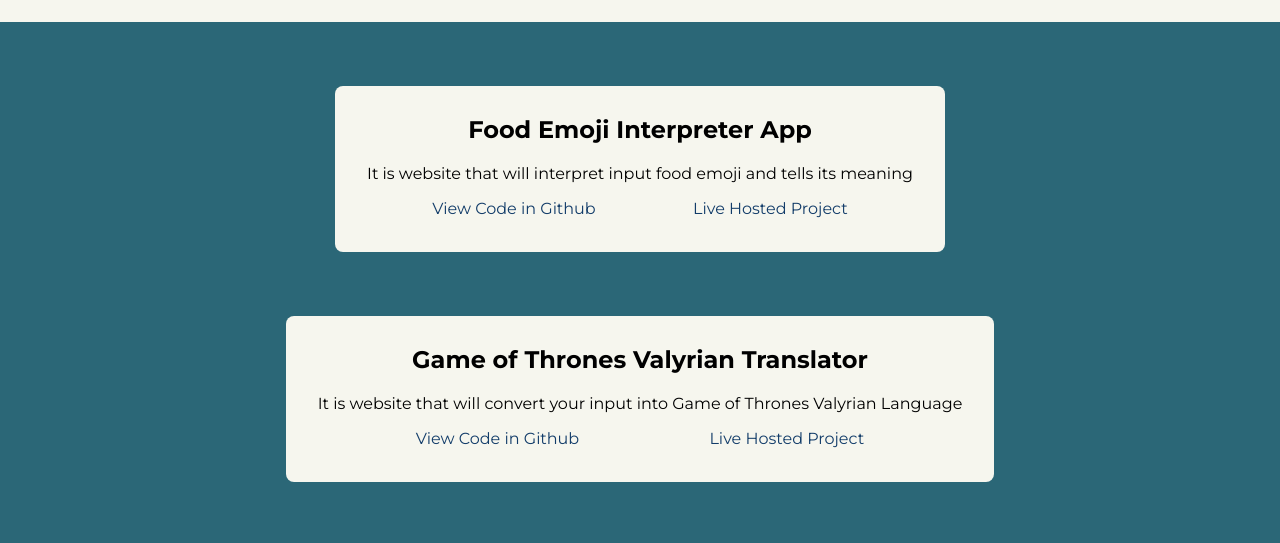
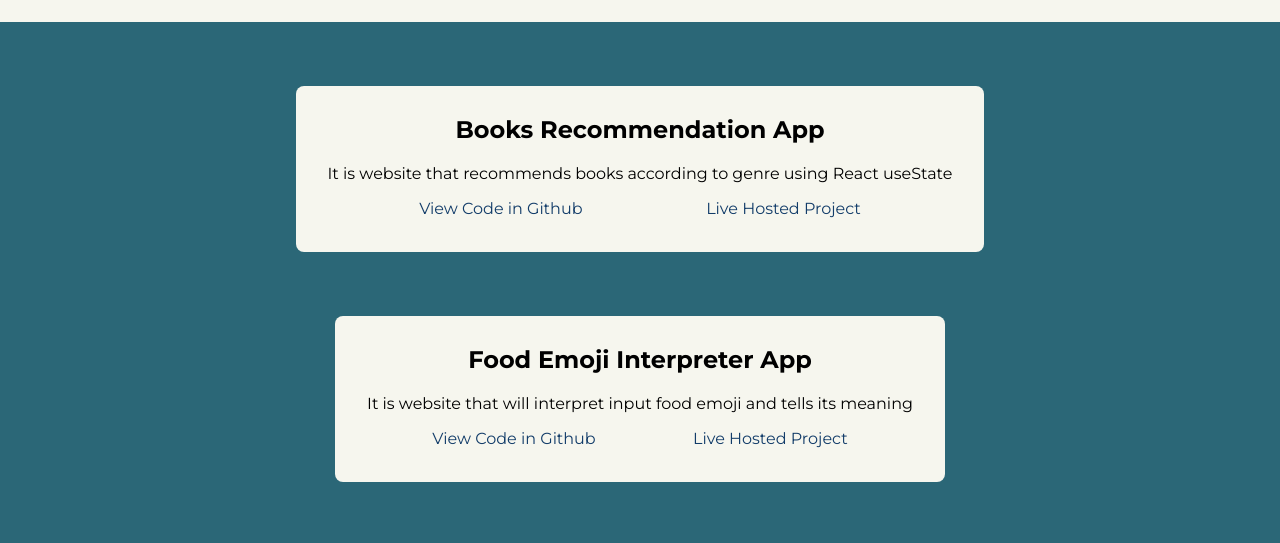
Before and after one commit to Naman-Saxena1/markFour_and_markFive-PortfolioWebsite, a website: page projects.html in a window 1280 px wide. Shown: the part 182-725 px from the top of the page. Drawn offline with Linux system fonts and the light colour scheme.

Commit message:
Added markNine project

```diff
--- a/projects.html
+++ b/projects.html
@@ -29,6 +29,25 @@
 
         <div class="flex-item item2-projects">
             <p style="font-size:28px;">Projects</p>
+        </div>
+
+        <div class="flex-item item3-projects">
+            <ul class="item3-projects-ul">
+                <li>
+                    <div>
+                        <h2>Books Recommendation App</h2>
+                        <p>It is website that recommends books according to genre using React useState</p>
+                        <ul>
+                            <li class="list-items">
+                                <a class="nav-links" href="https://github.com/Naman-Saxena1/markNine-Book-Recommendations-App">View Code in Github</a>
+                            </li>
+                            <li class="list-items">
+                                <a class="nav-links" href="https://book-recommendations-app.netlify.app/">Live Hosted Project</a>
+                            </li>
+                        </ul>
+                    </div>
+                </li>
+            </ul>
         </div>
 
         <div class="flex-item item3-projects">
```
